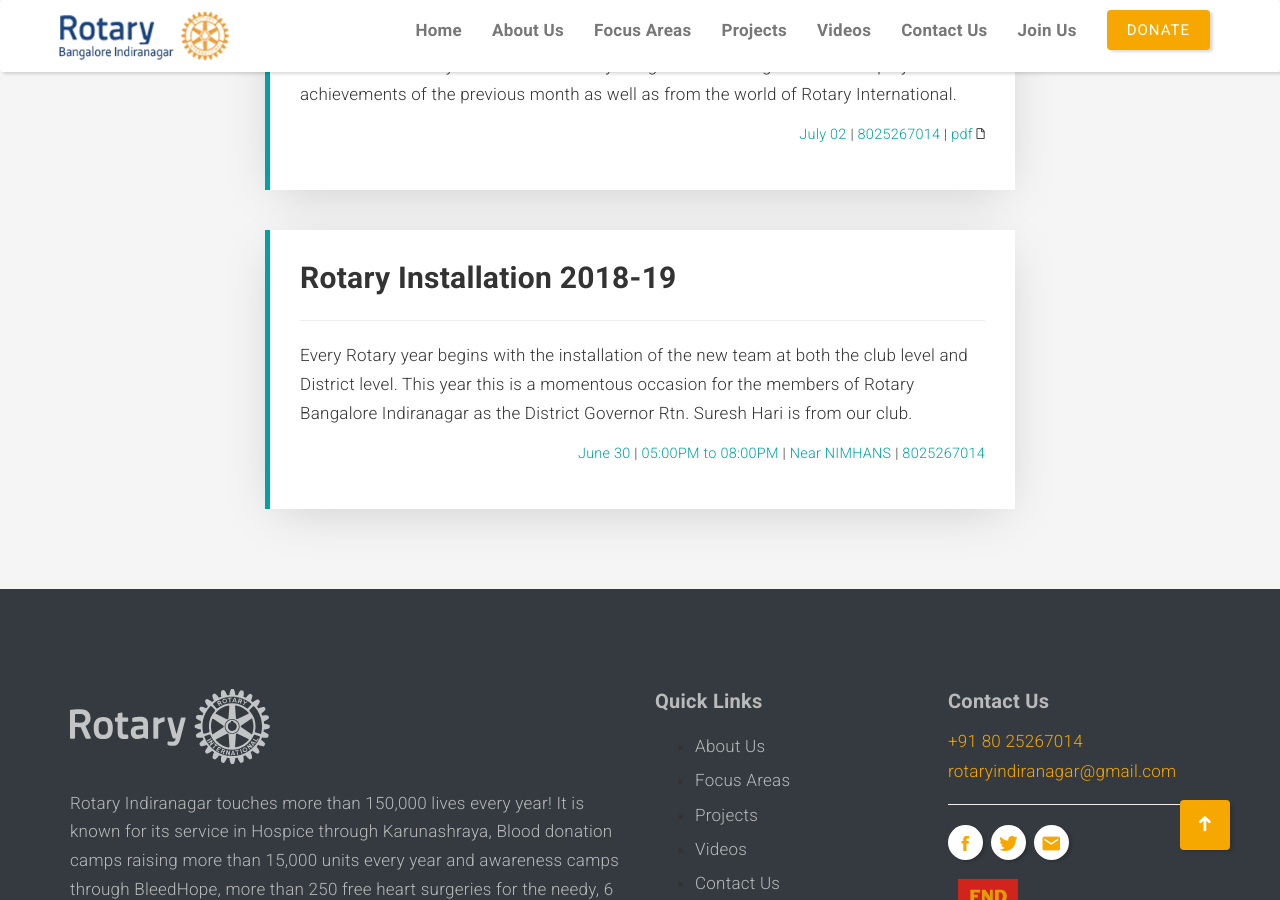
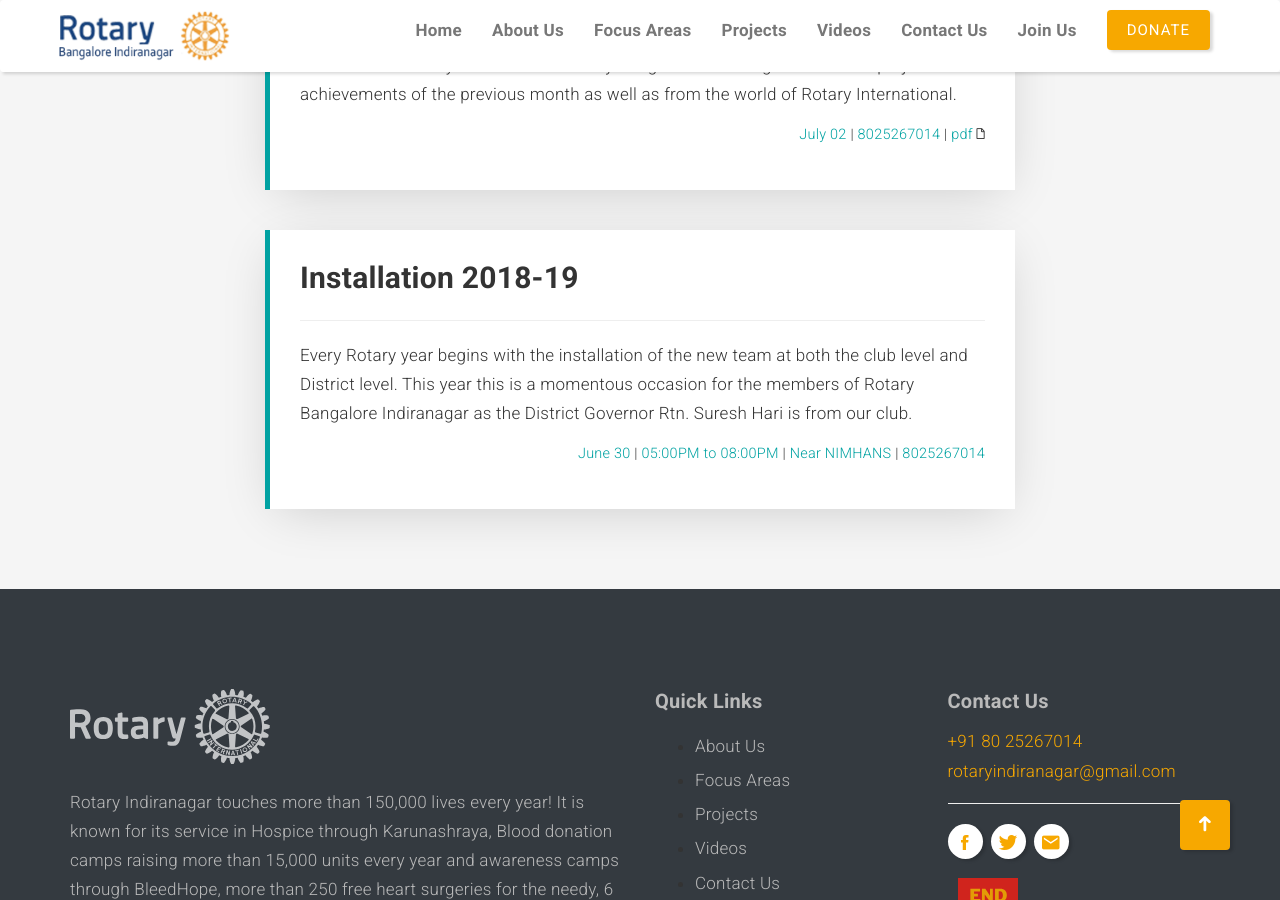
Before and after one commit to sharathdt/rtry, a Jekyll site: the page built from newsletters.html, in a window 1280 px wide and 900 px high, scrolled down 686 px. Built offline with Jekyll 4.4.1, drawn with Linux system fonts in a browser that asks for light colours; some web fonts are replaced.

Commit message:
few fixes in newsletter

```diff
--- a/_data/newsletters.yml
+++ b/_data/newsletters.yml
@@ -7,7 +7,7 @@
   pdf: Seva01201819_2.pdf
 
 
-- title: Rotary Installation 2018-19
+- title: Installation 2018-19
   description: Every Rotary year begins with the installation of the new team at both the club level and District level. This year this is a momentous occasion for the members of Rotary Bangalore Indiranagar as the District Governor Rtn. Suresh Hari is from our club.
   date: June 30
   time: '05:00PM to 08:00PM'
--- a/_includes/news.html
+++ b/_includes/news.html
@@ -9,7 +9,7 @@
         <div class="news-body">
         <ul>
            {% for item in site.data.newsletters %}
-            <li><a href="{{site.baseurl}}/newsletters/#{{item.id}}">{{item.title}}</a></li>
+            <li><a class="scroll-link" href="{{site.baseurl}}/newsletters/#{{item.id}}">{{item.title}}</a></li>
             {% endfor %}
 
         </ul>
--- a/newsletters.html
+++ b/newsletters.html
@@ -29,7 +29,7 @@
       <div class="row">
 
         {% for item in site.data.newsletters %}
-         <div class="col-md-8 col-md-offset-2 pt-40" id="#{{item.id}}" data-aos="fade-up">
+         <div class="col-md-8 col-md-offset-2 pt-40" id="#{{item.id}}"  data-aos="fade-up">
              <div class="box news-box" >
                 <h2>{{item.title}}</h2>
                 <hr>
```
